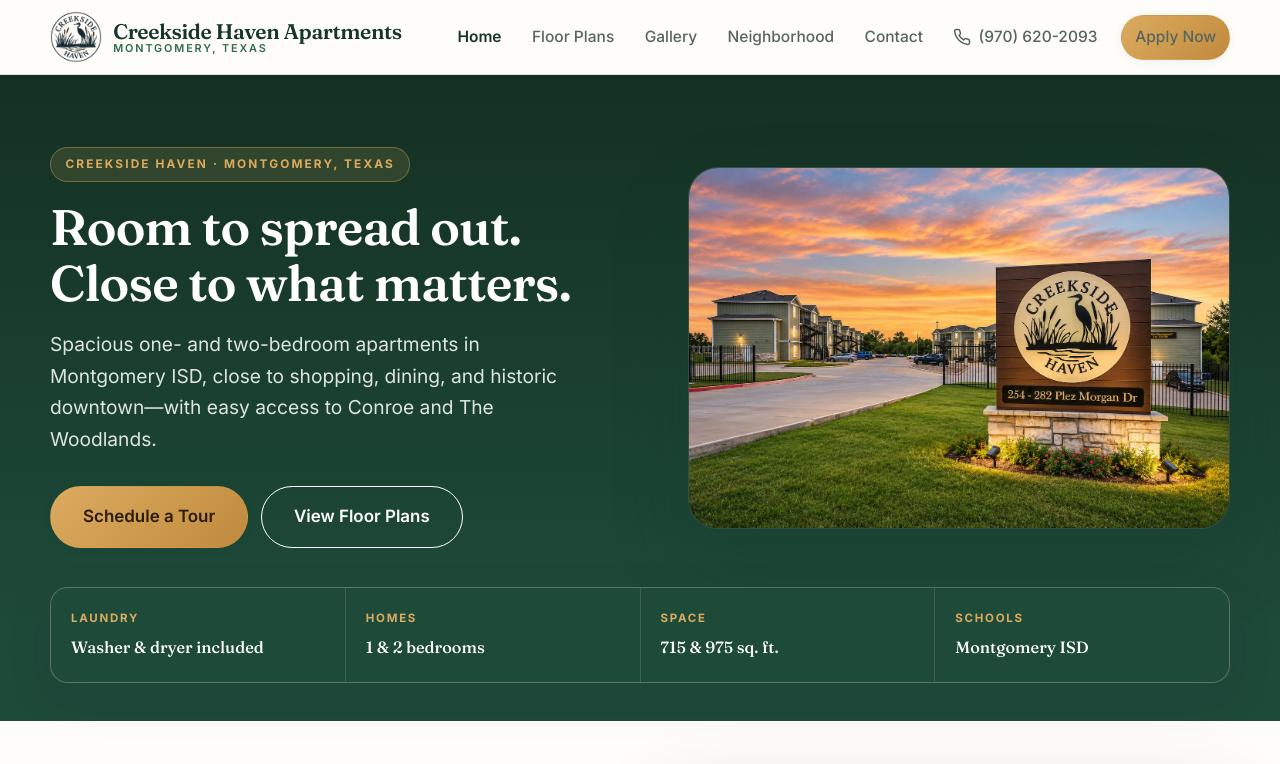
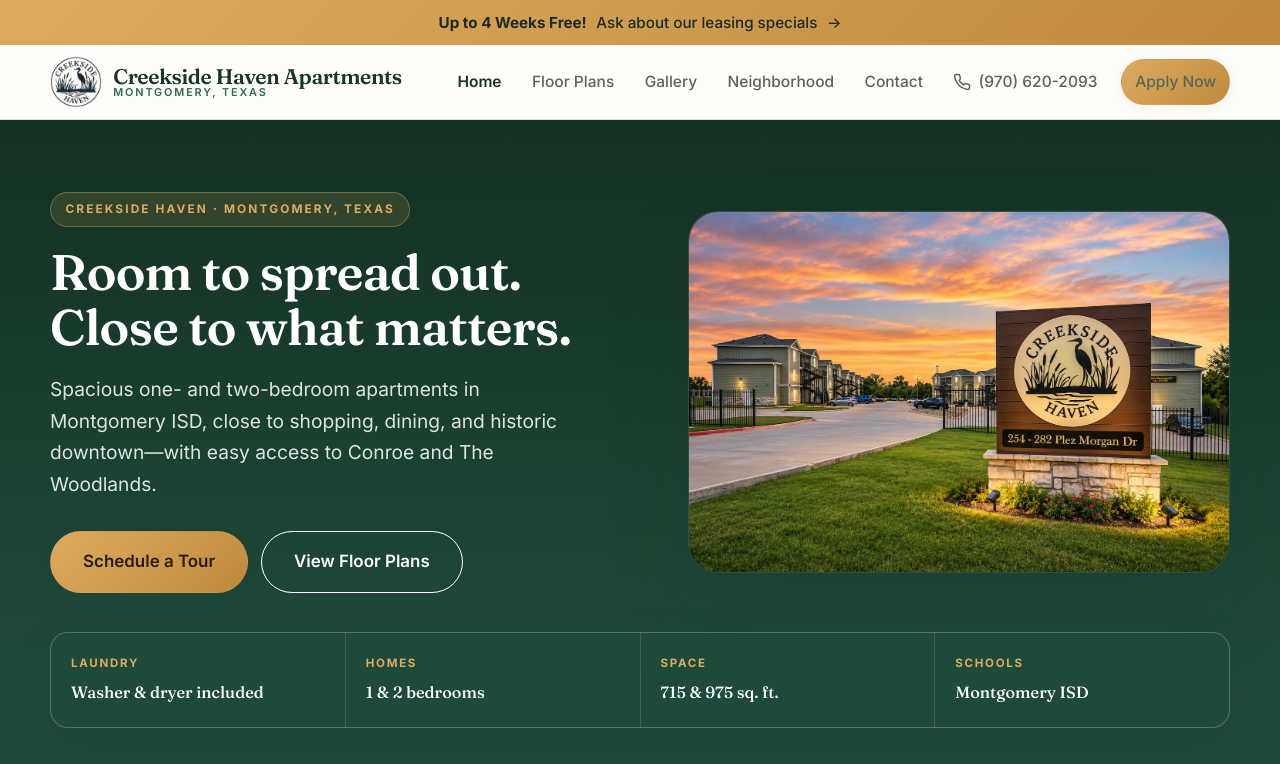
Before and after one commit to svmont/Creekside-Haven, a plain HTML site: page index.html in a window 1280 px wide. Shown: the top 764 px of the page. Drawn offline with Linux system fonts and the light colour scheme.

Commit message:
Add the leasing special bar
"Up to 4 Weeks Free! Ask about our leasing specials" above the header on
all seven pages, in the brass gradient, linking to the contact page. The
whole bar is the link: a concession is the reason somebody calls, so the
target should be bigger than a few words of it.

Above the sticky header rather than inside it, so it scrolls away once
read instead of taking height on every screen for the rest of the visit.
The arrow nudge is disabled under prefers-reduced-motion with the rest.

Verified on seven pages at 1600, 1360, 768, 480, 390 and 320: the bar
renders above the header everywhere, no horizontal overflow, no page
errors, and the text stays on two lines at the narrowest width.

The README records what to do when the special ends, because the site
will not remember: remove the block from all seven pages. A concession
still advertised after it has expired costs more than never having
advertised one.

Co-Authored-By: Claude Opus 5 <noreply@anthropic.com>
Claude-Session: https://claude.ai/code/session_013NktPz48gxe7Uam6vY8Tyr

```diff
--- a/css/site.css
+++ b/css/site.css
@@ -119,6 +119,24 @@ p + p { margin-top: .9rem; }
 .btn-row { display: flex; flex-wrap: wrap; gap: .8rem; }
 
 /* ------------------------------- Header -------------------------------- */
+/* Leasing special. Sits above the sticky header rather than inside it, so it
+   scrolls away once read and does not eat height on every screen. The whole
+   bar is the link: a concession is the reason someone calls, so the target
+   should be larger than a few words of it. */
+.promo-bar {
+  display: flex; align-items: center; justify-content: center;
+  flex-wrap: wrap; gap: .25rem .6rem;
+  background: var(--grad-brass); color: var(--ink);
+  padding: .62rem 1.25rem; text-align: center;
+  font-size: .95rem; text-decoration: none;
+}
+.promo-bar strong { font-weight: 800; }
+.promo-bar span { font-weight: 500; }
+.promo-bar__go { transition: transform .2s ease; }
+.promo-bar:hover .promo-bar__go,
+.promo-bar:focus-visible .promo-bar__go { transform: translateX(3px); }
+@media (max-width: 480px) { .promo-bar { font-size: .85rem; padding: .55rem 1rem; } }
+
 .site-header {
   position: sticky; top: 0; z-index: 100;
   background: rgba(255, 253, 249, .92);
@@ -859,6 +877,9 @@ p + p { margin-top: .9rem; }
   .reveal { opacity: 1; transform: none; transition: none; }
   html { scroll-behavior: auto; }
   .btn:hover, .card:hover, .plan-card:hover, .shot:hover { transform: none; }
+  .promo-bar__go,
+  .promo-bar:hover .promo-bar__go,
+  .promo-bar:focus-visible .promo-bar__go { transform: none; transition: none; }
   .gallery-section .shot img,
   .gallery-section .shot:hover img,
   .gallery-section .shot:focus-visible img { transform: none; transition: none; }
--- a/index.html
+++ b/index.html
@@ -90,6 +90,11 @@
 </head>
 <body>
   <a class="skip-link" href="#main">Skip to content</a>
+  <a class="promo-bar" href="contact.html">
+    <strong>Up to 4 Weeks Free!</strong>
+    <span>Ask about our leasing specials</span>
+    <span class="promo-bar__go" aria-hidden="true">&rarr;</span>
+  </a>
   <header class="site-header" id="top">
     <div class="container nav-bar">
       <a class="brand" href="/" aria-label="Creekside Haven home">
```
Also changed, not shown: apply.html (+5 -0 lines), contact.html (+5 -0 lines), floor-plans.html (+5 -0 lines), gallery.html (+5 -0 lines), neighborhood.html (+5 -0 lines), thank-you.html (+5 -0 lines), 1 other file.
